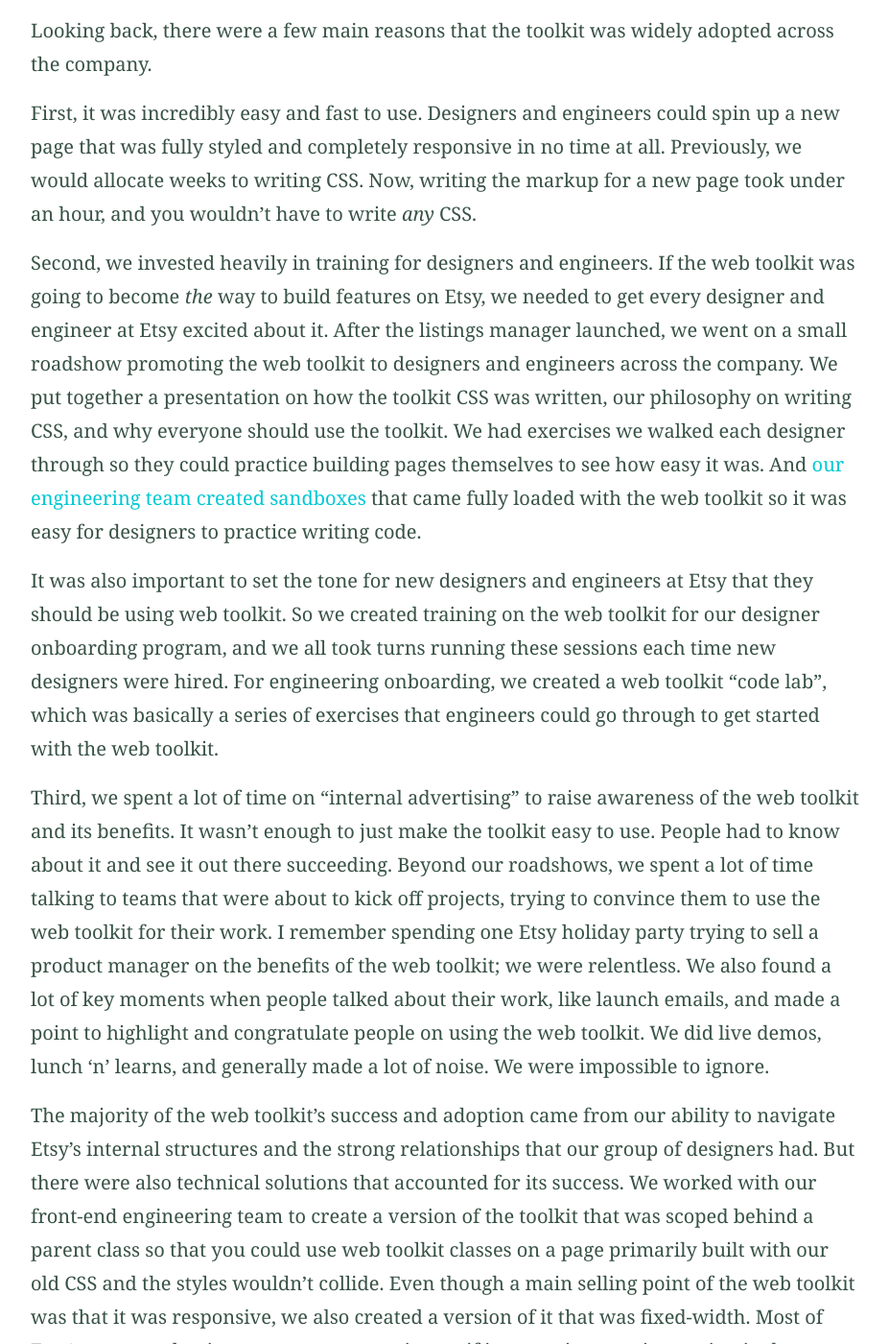
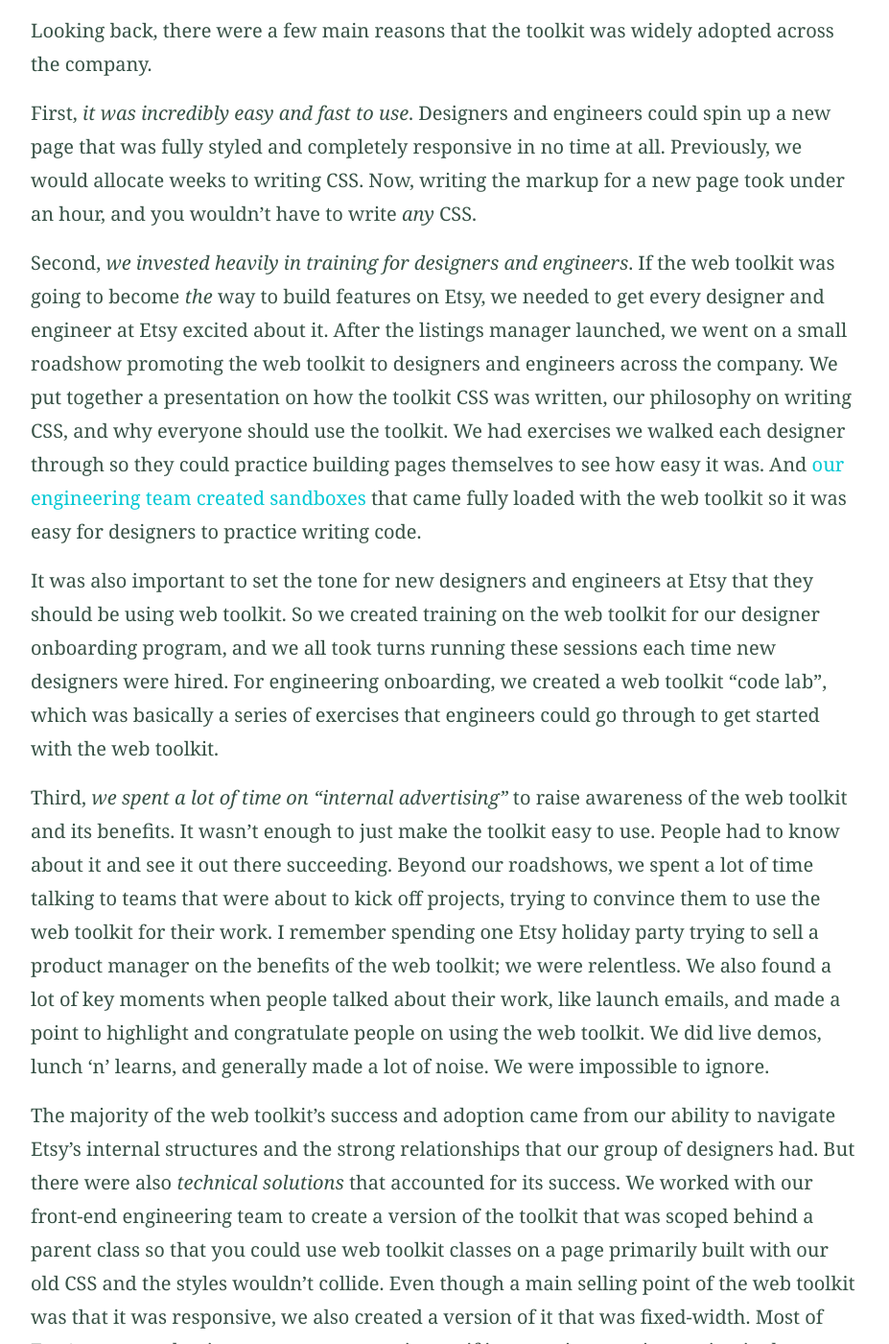
Before and after one commit to harllee/jessicaharllee.com, a Jekyll site: the page built from _work/etsy-web-toolkit.markdown, in a window 1280 px wide and 1400 px high, scrolled down 3138 px. Shown: the whole window at 96% size, without its empty margins (176-1103 px from the left). Built offline with Jekyll 4.4.1, drawn with Linux system fonts in a browser that asks for light colours; some of the changed text lies outside the part shown.

Commit message:
Updated Etsy Web Toolkit

```diff
--- a/_work/etsy-web-toolkit.markdown
+++ b/_work/etsy-web-toolkit.markdown
@@ -8,12 +8,11 @@
 
 ## CSS at Etsy in 2014
 
-In January 2014, when I started at Etsy, designers and engineers were reinventing the wheel every time they wrote CSS. Very little CSS was actually reusable from page to page, and almost every component written was fixed-width. As a result, there was little consistency in the UI design from page to page (you wouldn’t believe how many different button styles existed [[just check out this audit](https://www.designbetter.co/design-systems-handbook/introducing-design-systems)]), and people were spending a LOT of time writing CSS that was sort of similar but sort of different from what was already out there. Etsy’s style guides were barely followed, and the CSS across the site was a bit of a mess.
+In January 2014, when I started at Etsy, designers and engineers were reinventing the wheel every time they wrote CSS. Very little CSS was actually reusable from page to page, and almost every component written was fixed-width. As a result, there was little consistency in the UI design from page to page (you wouldn’t believe how many different button styles existed \[[just check out this audit](https://www.designbetter.co/design-systems-handbook/introducing-design-systems)\]), and people were spending a LOT of time writing CSS that was sort of similar but sort of different from what was already out there. Etsy’s style guides were barely followed, and the CSS across the site was a bit of a mess.
 
 At the time, the larger design community was starting to talk about design systems as a necessity for any sizable design team. Bootstrap had become incredibly popular, and design teams at companies like Salesforce and Mapbox had made their CSS style guides public. When I left Kickstarter in late 2013, we had also started experimenting with a more centralized set of CSS classes, led by [Brent Jackson](https://jxnblk.com), so I had seen the benefits of a CSS style guide in action.
 
 My team at Etsy was in the early stages of [rebuilding one of Etsy sellers’ core management tools](/etsy-listings-manager), the listings manager. In addition to rebuilding the web app from the ground up, the early designers on the team, [Aaron Shapiro](http://www.aaron.mn) and [Diana Mounter](http://broccolini.net), also saw this rewrite as an opportunity to experiment with a new way of writing CSS. When I joined, the in-progress rewrite of the listings manager was using a brand new, fully responsive set of centralized CSS classes that Aaron and Diana had written. I eagerly joined in on their efforts to develop a living CSS style guide for the listings manager. Little did we know that two years later, this style guide would exist on every page of Etsy and become *the* go-to way of writing front-end at the company.
-
 
 ## My role
 
@@ -24,7 +23,6 @@
 Most importantly, I was one of the main educators and evangelists of the web toolkit internally, and took on the work of training designers and engineers on how to use the web toolkit for their projects.
 
 Because this work all happened on the side, I also acted in a number of other capacities, including project manager and working group facilitator.
-
 
 ## How we did it
 
@@ -41,20 +39,19 @@
 
 Thanks to the listings manager and our robust documentation, design and engineering leadership saw the benefit of centralized, reusable CSS and asked us to make it possible for any team to use the web toolkit. Once we launched the listings manager, and with it, the first user-facing version of the web toolkit, our attention turned toward scaling the toolkit across the rest of Etsy.
 
-
 ## How we expanded it across Etsy
 
 Looking back, there were a few main reasons that the toolkit was widely adopted across the company.
 
-First, it was incredibly easy and fast to use. Designers and engineers could spin up a new page that was fully styled and completely responsive in no time at all. Previously, we would allocate weeks to writing CSS. Now, writing the markup for a new page took under an hour, and you wouldn't have to write *any* CSS.
+First, _it was incredibly easy and fast to use_. Designers and engineers could spin up a new page that was fully styled and completely responsive in no time at all. Previously, we would allocate weeks to writing CSS. Now, writing the markup for a new page took under an hour, and you wouldn't have to write *any* CSS.
 
-Second, we invested heavily in training for designers and engineers. If the web toolkit was going to become *the* way to build features on Etsy, we needed to get every designer and engineer at Etsy excited about it. After the listings manager launched, we went on a small roadshow promoting the web toolkit to designers and engineers across the company. We put together a presentation on how the toolkit CSS was written, our philosophy on writing CSS, and why everyone should use the toolkit. We had exercises we walked each designer through so they could practice building pages themselves to see how easy it was. And [our engineering team created sandboxes](https://medium.com/etsy-design/sandboxes-at-etsy-8bb88fa7da92) that came fully loaded with the web toolkit so it was easy for designers to practice writing code.
+Second, _we invested heavily in training for designers and engineers_. If the web toolkit was going to become *the* way to build features on Etsy, we needed to get every designer and engineer at Etsy excited about it. After the listings manager launched, we went on a small roadshow promoting the web toolkit to designers and engineers across the company. We put together a presentation on how the toolkit CSS was written, our philosophy on writing CSS, and why everyone should use the toolkit. We had exercises we walked each designer through so they could practice building pages themselves to see how easy it was. And [our engineering team created sandboxes](https://medium.com/etsy-design/sandboxes-at-etsy-8bb88fa7da92) that came fully loaded with the web toolkit so it was easy for designers to practice writing code.
 
 It was also important to set the tone for new designers and engineers at Etsy that they should be using web toolkit. So we created training on the web toolkit for our designer onboarding program, and we all took turns running these sessions each time new designers were hired. For engineering onboarding, we created a web toolkit "code lab", which was basically a series of exercises that engineers could go through to get started with the web toolkit.
 
-Third, we spent a lot of time on "internal advertising" to raise awareness of the web toolkit and its benefits. It wasn't enough to just make the toolkit easy to use. People had to know about it and see it out there succeeding. Beyond our roadshows, we spent a lot of time talking to teams that were about to kick off projects, trying to convince them to use the web toolkit for their work. I remember spending one Etsy holiday party trying to sell a product manager on the benefits of the web toolkit; we were relentless. We also found a lot of key moments when people talked about their work, like launch emails, and made a point to highlight and congratulate people on using the web toolkit. We did live demos, lunch 'n' learns, and generally made a lot of noise. We were impossible to ignore.
+Third, _we spent a lot of time on "internal advertising"_ to raise awareness of the web toolkit and its benefits. It wasn't enough to just make the toolkit easy to use. People had to know about it and see it out there succeeding. Beyond our roadshows, we spent a lot of time talking to teams that were about to kick off projects, trying to convince them to use the web toolkit for their work. I remember spending one Etsy holiday party trying to sell a product manager on the benefits of the web toolkit; we were relentless. We also found a lot of key moments when people talked about their work, like launch emails, and made a point to highlight and congratulate people on using the web toolkit. We did live demos, lunch 'n' learns, and generally made a lot of noise. We were impossible to ignore.
 
-The majority of the web toolkit's success and adoption came from  our ability to navigate Etsy's internal structures and the strong relationships that our group of designers had. But there were also technical solutions that accounted for its success. We worked with our front-end engineering team to create a version of the toolkit that was scoped behind a parent class so that you could use web toolkit classes on a page primarily built with our old CSS and the styles wouldn't collide. Even though a main selling point of the web toolkit was that it was responsive, we also created a version of it that was fixed-width. Most of Etsy's pages at the time were not responsive, so if it was going to gain traction it also needed to work on our fixed-width pages. And finally, we spent a lot of time updating all of the old, page-specific CSS that existed across our core experience to look like the web toolkit so teams could use the web toolkit on an older page without it looking too out of place.
+The majority of the web toolkit's success and adoption came from  our ability to navigate Etsy's internal structures and the strong relationships that our group of designers had. But there were also _technical solutions_ that accounted for its success. We worked with our front-end engineering team to create a version of the toolkit that was scoped behind a parent class so that you could use web toolkit classes on a page primarily built with our old CSS and the styles wouldn't collide. Even though a main selling point of the web toolkit was that it was responsive, we also created a version of it that was fixed-width. Most of Etsy's pages at the time were not responsive, so if it was going to gain traction it also needed to work on our fixed-width pages. And finally, we spent a lot of time updating all of the old, page-specific CSS that existed across our core experience to look like the web toolkit so teams could use the web toolkit on an older page without it looking too out of place.
 
 ## How we maintained it
 
@@ -70,16 +67,20 @@
 
 You can [read more about how I ran the web toolkit working group here](https://medium.com/etsy-design/crafting-an-effective-working-group-da77bded3aaf).
 
-
 ## How we know it was successful
 
 Looking back four years later, I can say with confidence that the web toolkit has had a profound and lasting impact on the way that designers and engineers build features at Etsy.
 
 * It's easier for designers and engineers to collaborate, since they now have a common language (and design language) to do so.
+
 * It's sped up feature development time by an order of magnitude, since it almost completely eliminates all new CSS writing.
+
 * It's (nearly) eliminated situations in which designers reinvent the wheel.
+
 * Making large-scale visual design changes across the site now takes minutes, not weeks, with all styles centralized.
+
 * Engineers are able to make a lot of progress when building a feature without as much design oversight.
+
 * Designers now have the space to focus on customer problems, product strategy, and user flows.
 
 Today, the web toolkit exists on every page of Etsy. No new markup goes out without the web toolkit.
```
